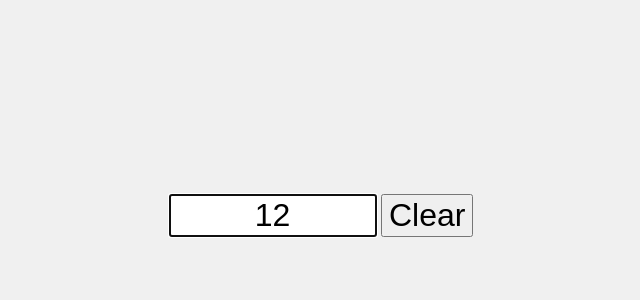
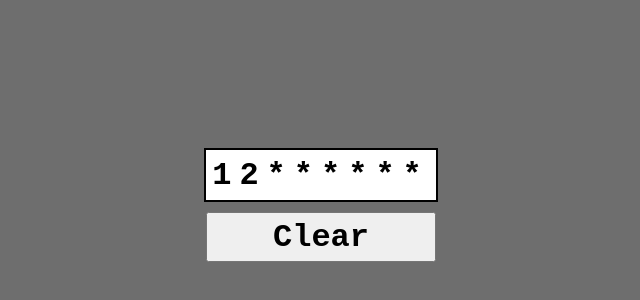
Before and after one commit to Coldensjo/openlink, an Electron app: page index.html in a window 800 px wide. Shown: the part 190-490 px from the top of the page, without its empty margins (79-719 px from the left). Drawn offline with Linux system fonts and the light colour scheme.

Commit message:
chore: Update font and styling for number input display

```diff
--- a/index.html
+++ b/index.html
@@ -6,78 +6,98 @@
     <title>Number Input App</title>
     <style>
         body {
-            font-family: Arial, sans-serif;
+            font-family: 'Courier New', Courier, monospace; /* Monospace font */
             display: flex;
             justify-content: center;
             align-items: center;
             height: 100vh;
             margin: 0;
-            background-color: #f0f0f0;
+            background-color: #6e6e6e;
         }
         #container {
             text-align: center;
         }
-        input {
+        #display {
             font-size: 2rem;
             text-align: center;
-            width: 200px;
-            ime-mode: disabled; /* Disable input method editor on mobile devices */
+            width: 230px;
+            height: 50px;
+            border: 2px solid #000;
+            display: flex;
+            align-items: center;
+            justify-content: center;
+            letter-spacing: 0.5rem;
+            margin: 0 auto;
+            background-color: #fff;
+            font-family: 'Courier New', Courier, monospace; /* Monospace font */
+            font-weight: bold;
+        }
+        #numberInput {
+            position: absolute;
+            opacity: 0;
+            height: 0;
+            width: 0;
         }
         button {
+            font-family: 'Courier New', Courier, monospace; /* Monospace font */
+            font-weight: bold;
+            width: 230px;
+            height: 50px;
+            display: block;
             font-size: 2rem;
-            margin-top: 10px;
+            margin: 10px auto;
             cursor: pointer;
         }
     </style>
 </head>
 <body>
     <div id="container">
-        <input type="text" id="numberInput" maxlength="8" inputmode="numeric" pattern="[0-9]*" value="12" />
+        <div id="display">12******</div>
+        <input type="text" id="numberInput" maxlength="8" inputmode="numeric" pattern="[0-9]*" />
         <button id="clearButton">Clear</button>
     </div>
     <script>
         window.onload = function() {
             const input = document.getElementById('numberInput');
+            const display = document.getElementById('display');
             const clearButton = document.getElementById('clearButton');
             let redirected = false; // Flag to prevent multiple redirects
 
-            // Function to set cursor position after "12"
-            function setCursorPosition() {
-                const value = input.value;
-                input.value = ''; // Reset value to move cursor
-                input.value = value; // Restore value
-                input.setSelectionRange(2, 2); // Set cursor position after "12"
+            // Function to update the display
+            function updateDisplay() {
+                const enteredDigits = input.value.slice(2); // Get the entered digits after "12"
+                const stars = '*'.repeat(6 - enteredDigits.length);
+                display.textContent = `12${enteredDigits}${stars}`;
             }
-
-            // Prevent scrolling inside the input box
-            input.addEventListener('wheel', (event) => {
-                event.preventDefault();
-            });
 
             // Ensure the input starts with "12"
             input.value = "12";
-            setCursorPosition();
+            updateDisplay();
+
+            // Focus the hidden input when the display is clicked
+            display.addEventListener('click', () => {
+                input.focus();
+            });
 
             // Clear the input when the user navigates back
             window.addEventListener('focus', () => {
                 input.value = "12";
                 redirected = false; // Reset the flag when the user navigates back
-                setCursorPosition();
                 input.focus(); // Focus the input so the user can start typing immediately
+                updateDisplay();
             });
 
             clearButton.addEventListener('click', () => {
                 input.value = "12";
                 redirected = false; // Reset the flag when the input is cleared
-                setCursorPosition();
                 input.focus(); // Focus the input so the user can start typing immediately
+                updateDisplay();
             });
 
             input.addEventListener('input', () => {
                 // Allow only numbers and ensure it starts with "12"
                 if (!input.value.startsWith("12")) {
                     input.value = "12" + input.value.replace(/[^0-9]/g, '');
-                    setCursorPosition();
                 } else {
                     input.value = input.value.replace(/[^0-9]/g, '');
                 }
@@ -86,6 +106,9 @@
                 if (input.value.length > 8) {
                     input.value = input.value.slice(0, 8);
                 }
+
+                // Update the display
+                updateDisplay();
 
                 // Check if the length is 8 and open a new window
                 if (input.value.length === 8 && !redirected) {
@@ -102,9 +125,8 @@
                 }
             });
 
-            // Focus the input field initially and set cursor position
+            // Focus the input field initially
             input.focus();
-            setCursorPosition();
         };
     </script>
 </body>
--- a/main.js
+++ b/main.js
@@ -16,7 +16,7 @@ function createWindow() {
 
 // Set up Express server
 const server = express();
-server.use(express.static(path.join(__dirname, 'public')));
+server.use(express.static(__dirname));
 
 server.listen(3000, () => {
     console.log('Server running at http://localhost:3000');
```
